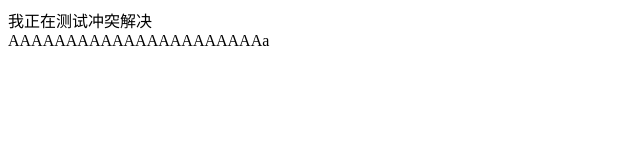
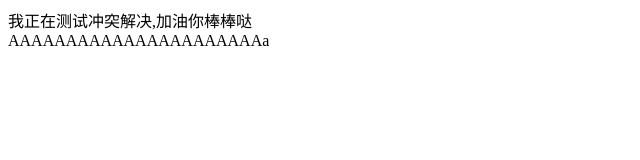
Before and after one commit to Z-turnDai/testdemo, a plain HTML site: page index.html in a window 1280 px wide. Shown: the whole page, without its empty margins (0-640 px from the left). Drawn offline with Linux system fonts and the light colour scheme.

Commit message:
修复working分支错误

```diff
--- a/index.html
+++ b/index.html
@@ -5,7 +5,7 @@
     <title>Title</title>
 </head>
 <body>
-<div>我正在测试冲突解决</div>
+<div>我正在测试冲突解决,加油你棒棒哒</div>
 <div>AAAAAAAAAAAAAAAAAAAAAAa</div>
 <div></div>
 <div></div>
```
